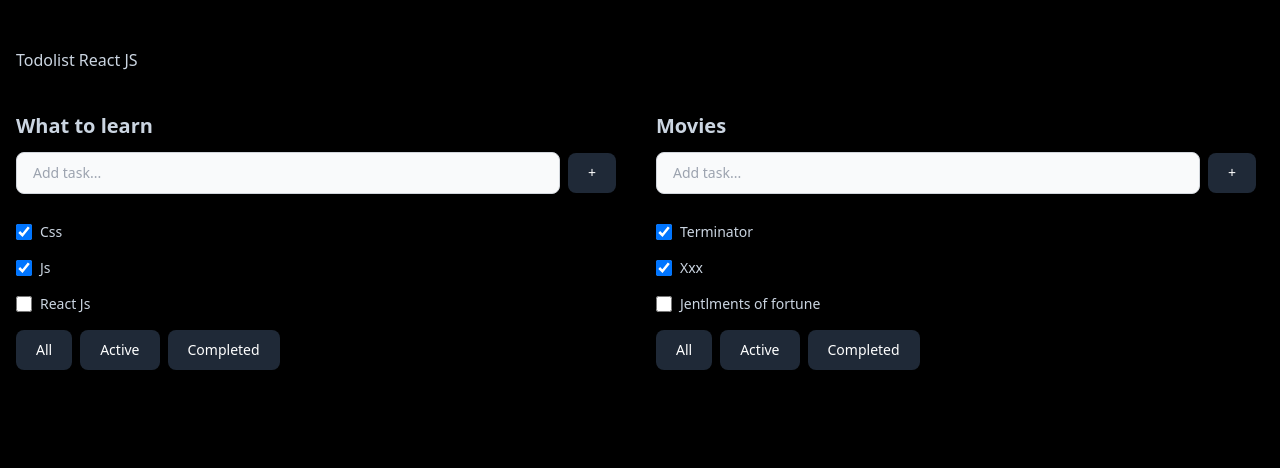
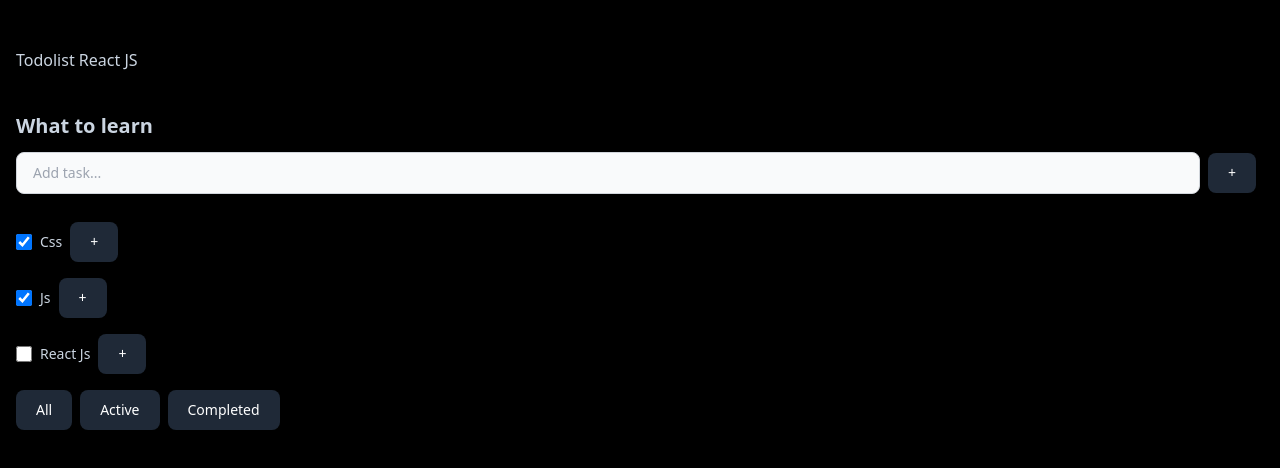
Before and after one commit to i-stadnik/Todolist, a React (Vite) app: page / in a window 1280 px wide. Shown: the top 468 px of the page. Built offline with nearby package versions, Linux system fonts and the light colour scheme.

Commit message:
02 - Todolist React TS

```diff
--- a/src/App.tsx
+++ b/src/App.tsx
@@ -1,25 +1,45 @@
 import { TaskType, Todolist } from './components/Todolist.tsx'
+import { useState } from 'react'
+
+export type FilterValuesType = 'all' | 'completed' | 'active'
 
 function App() {
-	const tasks1: Array<TaskType> = [
+	const [tasks, setTasks] = useState<Array<TaskType>>([
 		{ id: 1, title: 'Css', isDone: true },
 		{ id: 2, title: 'Js', isDone: true },
 		{ id: 3, title: 'React Js', isDone: false }
-	]
+	])
 
-	const tasks2: Array<TaskType> = [
-		{ id: 1, title: 'Terminator', isDone: true },
-		{ id: 2, title: 'Xxx', isDone: true },
-		{ id: 3, title: 'Jentlments of fortune', isDone: false }
-	]
+	const [filter, setFilter] = useState<FilterValuesType>('all')
+
+	const removeTask = (id: number) => {
+		setTasks([...tasks.filter(t => t.id !== id)])
+	}
+
+	const changeFilter = (value: FilterValuesType) => {
+		setFilter(value)
+	}
+
+	let tasksForTodoList = tasks
+	if (filter === 'completed') {
+		tasksForTodoList = tasks.filter(task => task.isDone === true)
+	}
+
+	if (filter === 'active') {
+		tasksForTodoList = tasks.filter(task => task.isDone === false)
+	}
 
 	return (
 		<main className='container mx-auto px-4 pt-12'>
 			<div>
 				<h1>Todolist React JS</h1>
-				<div className='gap-8 columns-2 pt-10'>
-					<Todolist title='What to learn' tasks={tasks1} />
-					<Todolist title='Movies' tasks={tasks2} />
+				<div className='gap-8 columns-1 pt-10'>
+					<Todolist
+						title='What to learn'
+						tasks={tasksForTodoList}
+						removeTask={removeTask}
+						changeFilter={changeFilter}
+					/>
 				</div>
 			</div>
 		</main>
--- a/src/components/Todolist.tsx
+++ b/src/components/Todolist.tsx
@@ -1,3 +1,5 @@
+import { FilterValuesType } from '../App.tsx'
+
 export type TaskType = {
 	id: number
 	title: string
@@ -7,6 +9,8 @@ export type TaskType = {
 type PropsType = {
 	title: string
 	tasks: Array<TaskType>
+	removeTask: (id: number) => void
+	changeFilter: (value: FilterValuesType) => void
 }
 export function Todolist(props: PropsType) {
 	return (
@@ -41,6 +45,13 @@ export function Todolist(props: PropsType) {
 						>
 							{task.title}
 						</label>
+						<button
+							className='text-white bg-gray-800 hover:bg-gray-900 focus:outline-none focus:ring-4 focus:ring-gray-300 font-medium rounded-lg text-sm px-5 py-2.5 ml-2 mr-2 dark:bg-gray-800 dark:hover:bg-gray-700 dark:focus:ring-gray-700 dark:border-gray-700'
+							type='button'
+							onClick={() => props.removeTask(task.id)}
+						>
+							+
+						</button>
 					</li>
 				))}
 			</ul>
@@ -48,18 +59,21 @@ export function Todolist(props: PropsType) {
 				<button
 					className='text-white bg-gray-800 hover:bg-gray-900 focus:outline-none focus:ring-4 focus:ring-gray-300 font-medium rounded-lg text-sm px-5 py-2.5 mr-2 mb-2 dark:bg-gray-800 dark:hover:bg-gray-700 dark:focus:ring-gray-700 dark:border-gray-700'
 					type='button'
+					onClick={() => props.changeFilter('all')}
 				>
 					All
 				</button>
 				<button
 					className='text-white bg-gray-800 hover:bg-gray-900 focus:outline-none focus:ring-4 focus:ring-gray-300 font-medium rounded-lg text-sm px-5 py-2.5 mr-2 mb-2 dark:bg-gray-800 dark:hover:bg-gray-700 dark:focus:ring-gray-700 dark:border-gray-700'
 					type='button'
+					onClick={() => props.changeFilter('active')}
 				>
 					Active
 				</button>
 				<button
 					className='text-white bg-gray-800 hover:bg-gray-900 focus:outline-none focus:ring-4 focus:ring-gray-300 font-medium rounded-lg text-sm px-5 py-2.5 mr-2 mb-2 dark:bg-gray-800 dark:hover:bg-gray-700 dark:focus:ring-gray-700 dark:border-gray-700'
 					type='button'
+					onClick={() => props.changeFilter('completed')}
 				>
 					Completed
 				</button>
```
